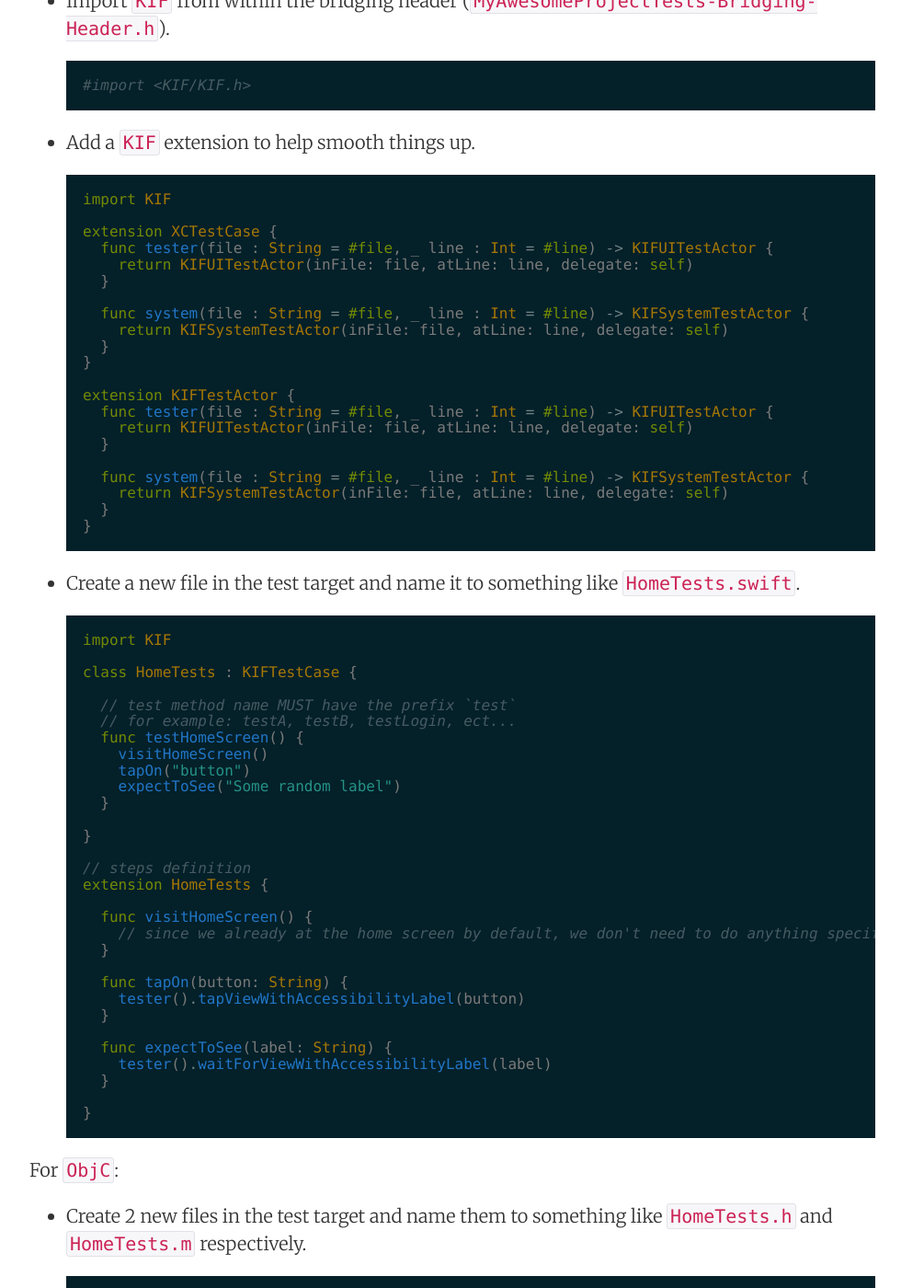
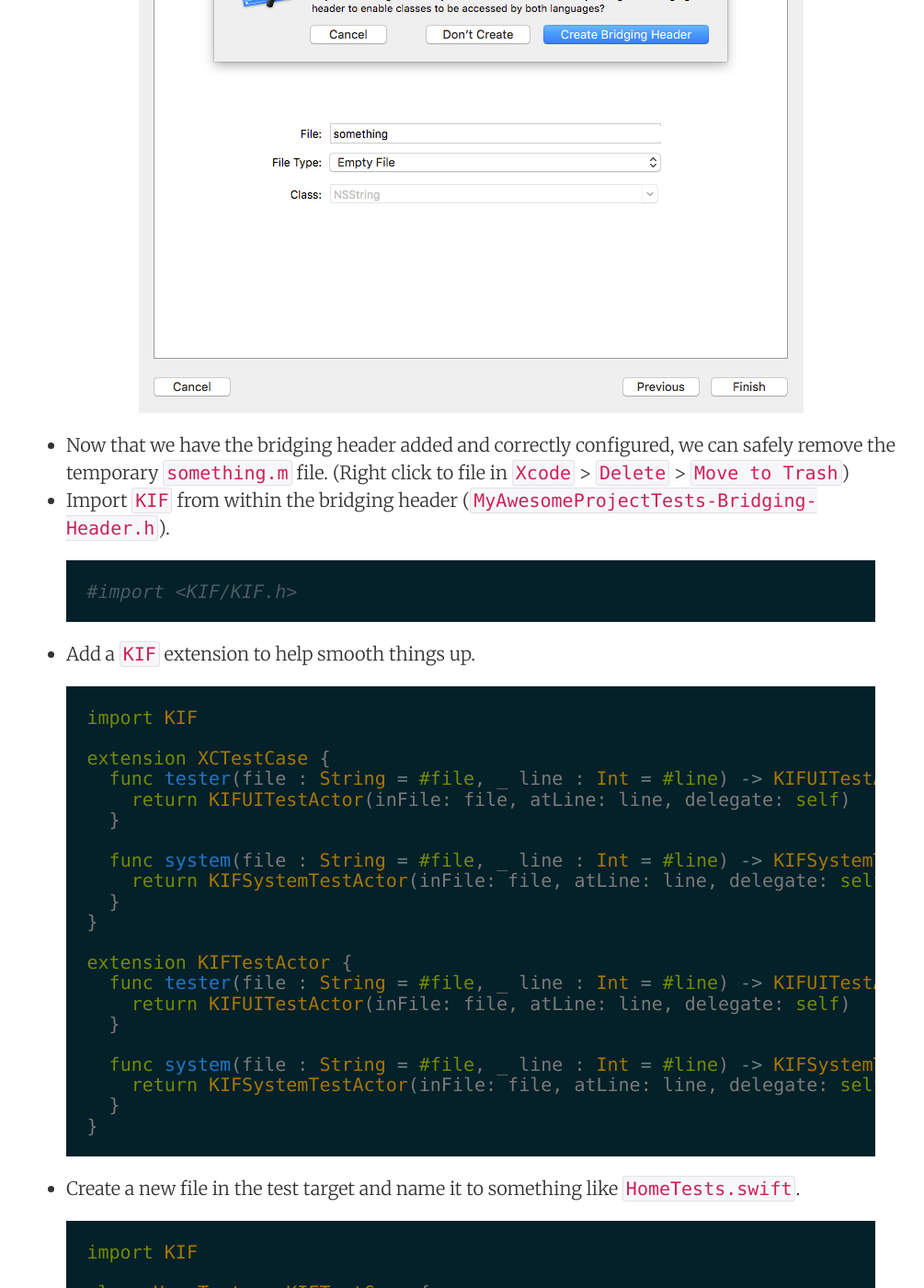
Before and after one commit to hoang-tran/hoang-tran.github.io, a Jekyll site: the page built from _posts/2016-07-24-how-to-setup-testing-for-new-ios-project.md, in a window 1280 px wide and 1400 px high, scrolled down 7607 px. Shown: the whole window at 92% size, without its empty margins (128-1133 px from the left). Built offline with Jekyll 4.4.1, drawn with Linux system fonts in a browser that asks for light colours; nearby versions of some CDN libraries.

Commit message:
adjust font size

```diff
--- a/_sass/_code.scss
+++ b/_sass/_code.scss
@@ -74,5 +74,5 @@ pre a:only-of-type::before {
 }
 
 pre, .highlight .p {
-  font-size: 0.8rem;
+  font-size: 1rem;
 }
--- a/_sass/_media-queries.scss
+++ b/_sass/_media-queries.scss
@@ -46,7 +46,7 @@
 
 @media screen and (max-width: $viewport-small) {
   pre, .highlight .p {
-    font-size: 0.6rem;
+    font-size: 0.9rem;
   }
 
   .highlight {
```
